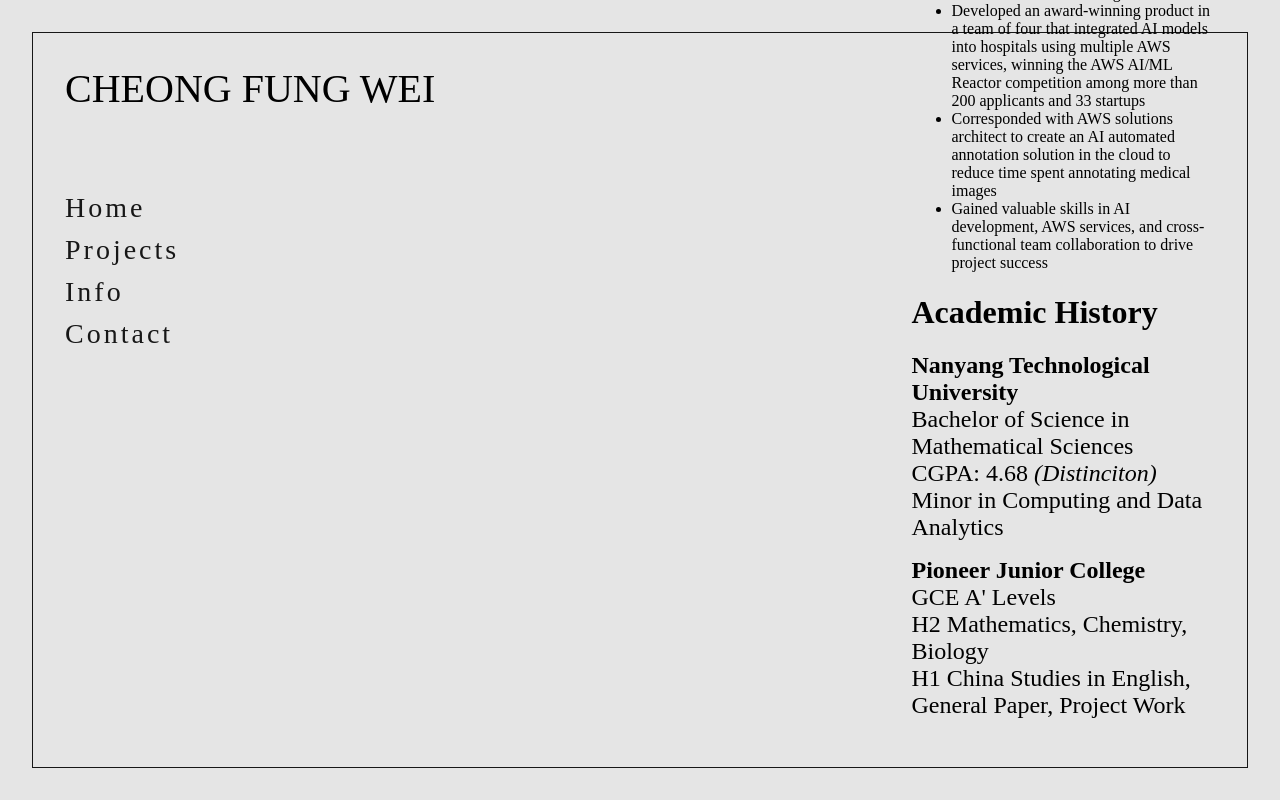
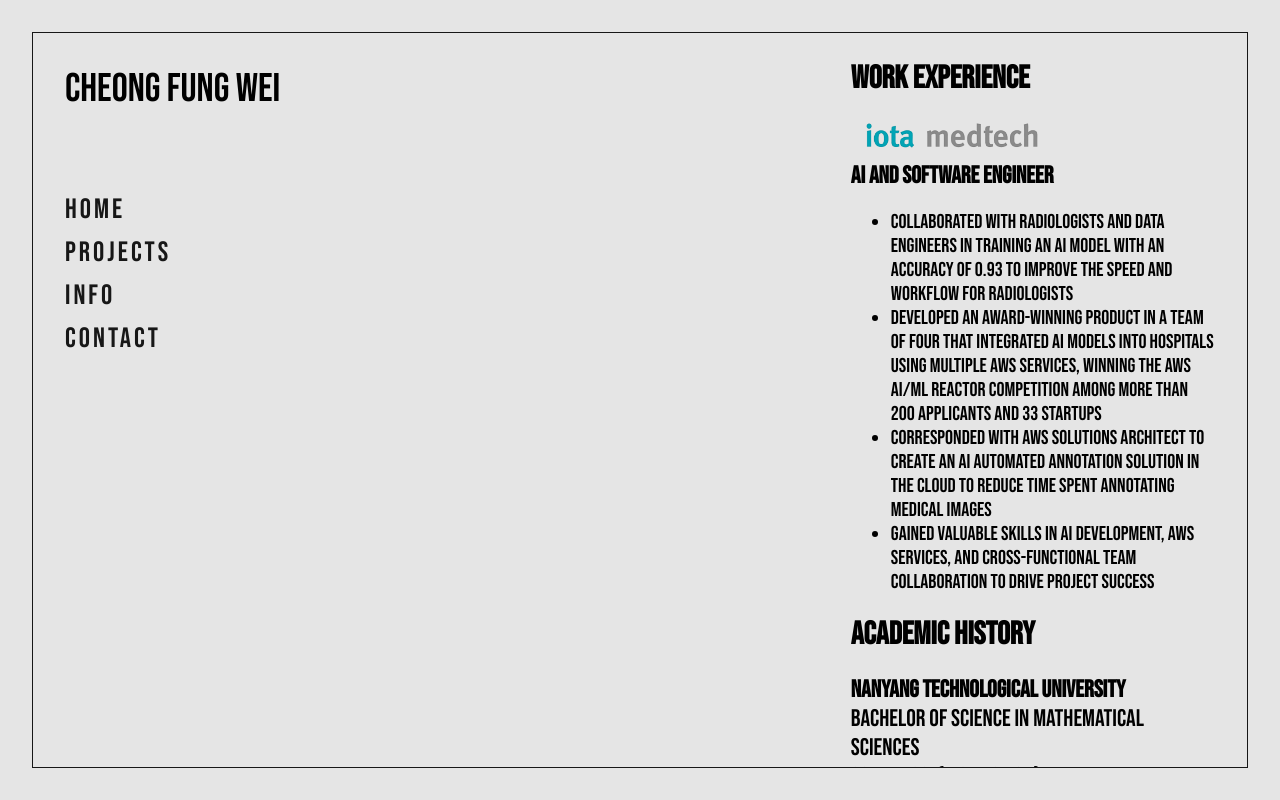
Before and after one commit to cfungwei/Portfolio, a React (Create React App) app: page /info in a window 1280 px wide. Built offline with nearby package versions, Linux system fonts and the light colour scheme.

Commit message:
project page display

```diff
--- a/src/App.css
+++ b/src/App.css
@@ -49,7 +49,7 @@ body{
     padding: var(--pad);
     flex-wrap: pre-wrap;
     word-wrap: normal;
-    width: 15%
+    width: 15%;
 }
 
 .contact-logo {
@@ -78,7 +78,9 @@ body{
     padding: var(--pad);
     flex-wrap: pre-wrap;
     word-wrap: normal;
-    width: 25%;
+    width: 30%;
+    height: 95%;
+    overflow-y: scroll;
 }
 
 .info-logo {
@@ -88,13 +90,39 @@ body{
     margin-bottom: 10px;
 }
 
-.info-work-title {
-    margin-left: 10px;
+.info-work-point {
+    font-size: 20px;
 }
 
-/* .info-work-point {
+.project-content {
+    position: absolute;
+    right: 0;
+    bottom: 0;
+    padding: var(--pad);
+    flex-wrap: pre-wrap;
+    word-wrap: normal;
+    height: 60%;
+    width: 40%;
+    overflow-y: scroll;
+}
+
+/* .project-group {
 
 } */
+
+.project-title {
+    display: block;
+    font-size: 40px;
+    font-weight: bold;
+    text-align: right;
+}
+
+.project-desc {
+    display: block;
+    font-size: 20px;
+    text-align: right;
+}
+
 span {
     display: block;
     font-size: 24px;
@@ -104,6 +132,10 @@ b{
     display: block;
     white-space: 'pre-wrap';
     font-size: 24px;
+}
+
+::-webkit-scrollbar {
+    width: 10px;
 }
 
 .wave {
@@ -131,6 +163,7 @@ b{
     --background-box-bg: rgba(0, 0, 0, 0.1);
     --text-color: rgba(0, 0, 0, 0.9);
     --text-color-hover: rgba(0, 0, 0, 0.3);
+    --scroll-bar: rgba(0, 0, 0, 0.5);
 }
 
 /* .light {
@@ -139,3 +172,13 @@ b{
     --text-color: rgba(0, 0, 0, 0.9);
     --text-color-hover: rgba(0, 0, 0, 0.1);
 } */
+
+* {
+    font-family: 'Bebas Neue';
+}
+@font-face {
+    font-family: 'Bebas Neue';
+    font-style: normal;
+    font-weight: normal;
+    src: url('./fonts/BebasNeue-Regular.ttf');
+}
--- a/src/components/Projectitem.js
+++ b/src/components/Projectitem.js
@@ -2,8 +2,9 @@ import React from 'react'
 
 const Projectitem = ({repo}) => {
   return (
-    <div>
-      {repo.name}
+    <div className='project-group'>
+      <div className='project-title'>{repo.name.replaceAll('-',' ')}</div>
+      <div className='project-desc'>{repo.description}</div>
     </div>
   )
 }
--- a/src/pages/Infopage.js
+++ b/src/pages/Infopage.js
@@ -15,7 +15,7 @@ const Infopage = () => {
           <h1>Work Experience</h1>
           <div>
             <img src={iota} className='info-logo' alt='iota logo'/>
-            <b className='info-work-title'>AI and Software Engineer</b>
+            <b>AI and Software Engineer</b>
             <ul className='info-work-point'>
               <li>
                 Collaborated with radiologists and data engineers in training an AI model with
--- a/src/pages/Projectpage.js
+++ b/src/pages/Projectpage.js
@@ -26,10 +26,10 @@ const Projectpage = () => {
       <div className='box backgroundBox'>
         <Profile />
         <Sidebar />
-        <div className='content'>
+        <div className='project-content'>
         { check &&
           Object.keys(repos.items).map((key, repo) =>(
-            repos.items[repo].name != 'fungiiiii' &&
+            repos.items[repo].name !== 'fungiiiii' &&
             <ProjectItem key={key} repo={repos.items[repo]} />
           ))
         }
```
Also changed, not shown: src/fonts/BebasNeue-Regular.ttf (added).
